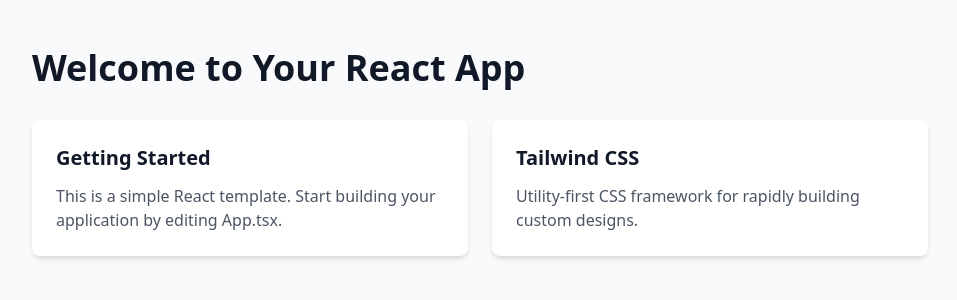
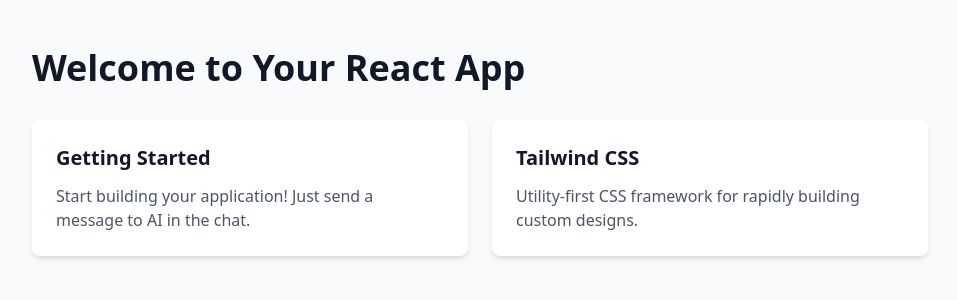
Before and after one commit to mia-platform-marketplace/react-vanilla-template, a React (Vite) app: page / in a window 1280 px wide. Shown: the top 300 px of the page, without its empty margins (160-1117 px from the left). Built offline with nearby package versions, Linux system fonts and the light colour scheme.

Commit message:
simplify

```diff
--- a/src/App.tsx
+++ b/src/App.tsx
@@ -12,7 +12,7 @@ function App() {
               Getting Started
             </h2>
             <p className="text-gray-600 dark:text-gray-300">
-              This is a simple React template. Start building your application by editing App.tsx.
+              Start building your application! Just send a message to AI in the chat.
             </p>
           </div>
 
```
